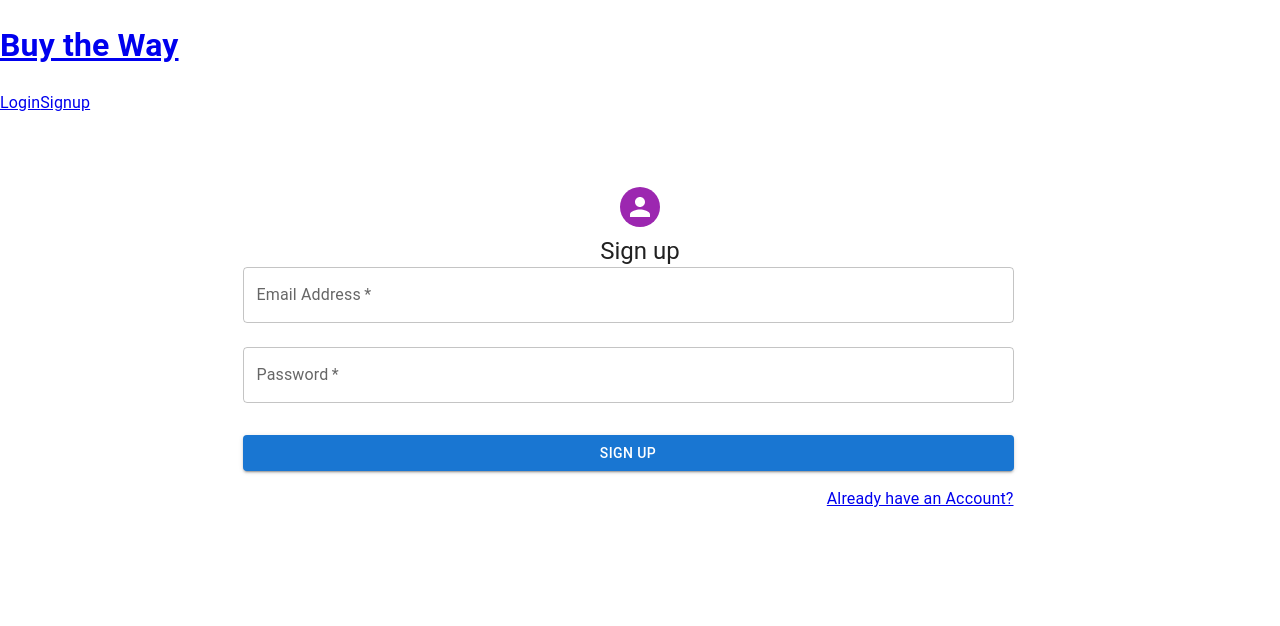
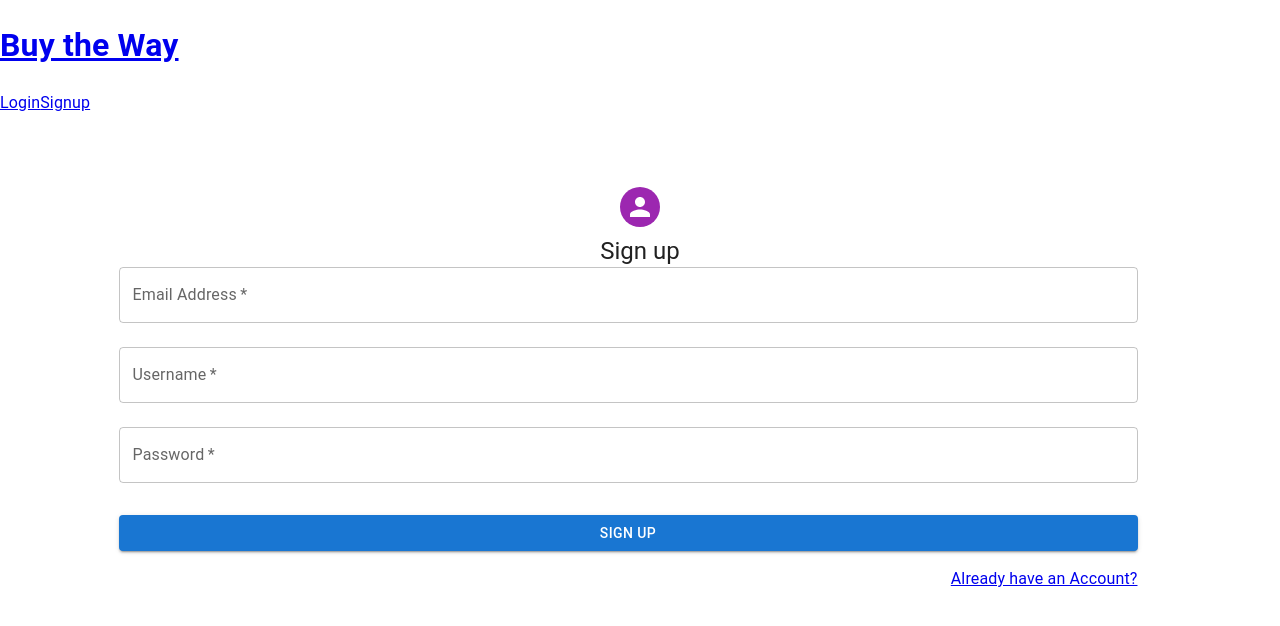
Before and after one commit to coclay1/Buy-The-Way, a React (Create React App) app in the folder client/: page /signup in a window 1280 px wide. Shown: the top 626 px of the page. Built offline with nearby package versions, Linux system fonts and the light colour scheme.

Commit message:
trying to connect to apollo:

```diff
--- a/client/src/pages/Login.js
+++ b/client/src/pages/Login.js
@@ -22,6 +22,14 @@ export default function Login() {
   });
   const [login, { err, data }] = useMutation(LOGIN_USER);
 
+  const handleChange = (event) => {
+    const { name, value } = event.target;
+
+    setFormState({
+      ...formState,
+      [name]: value,
+    });
+  };
 
   const handleFormSubmit = async (e) => {
     e.preventDefault();
@@ -64,6 +72,8 @@ export default function Login() {
               id="email"
               label="Email Address"
               name="email"
+              value={formState.email}
+              onChange={handleChange}
               autoComplete="email"
               autoFocus
             />
@@ -75,6 +85,8 @@ export default function Login() {
               label="Password"
               type="password"
               id="password"
+              value={formState.password}
+              onChange={handleChange}
               autoComplete="current-password"
             />
             <FormControlLabel
--- a/client/src/pages/Signup.js
+++ b/client/src/pages/Signup.js
@@ -23,6 +23,14 @@ export default function SignUp() {
     });
     const [addUser, { error, data }] = useMutation(ADD_USER);
 
+    const handleChange = (event) => {
+        const { name, value } = event.target;
+
+        setFormState({
+          ...formState,
+          [name]: value,
+        });
+      };
 
     const handleFormSubmit = async (e) => {
         e.preventDefault();
@@ -60,7 +68,20 @@ export default function SignUp() {
                                     id="email"
                                     label="Email Address"
                                     name="email"
+                                    value={formState.email}
                                     autoComplete="email"
+                                    onChange={handleChange}
+                                />
+                                <TextField
+                                    margin="normal"
+                                    required
+                                    fullWidth
+                                    id="username"
+                                    label="Username"
+                                    name="username"
+                                    value={formState.username}
+                                    autoComplete="email"
+                                    onChange={handleChange}
                                 />
                                 <TextField
                                     margin="normal"
@@ -70,6 +91,8 @@ export default function SignUp() {
                                     label="Password"
                                     name="password"
                                     type="password"
+                                    value={formState.password}
+                                    onChange={handleChange}
                                     autoComplete="new-password"
                                 />
                             <Button
```
Lines whose indentation alone changed are shown as unchanged.
